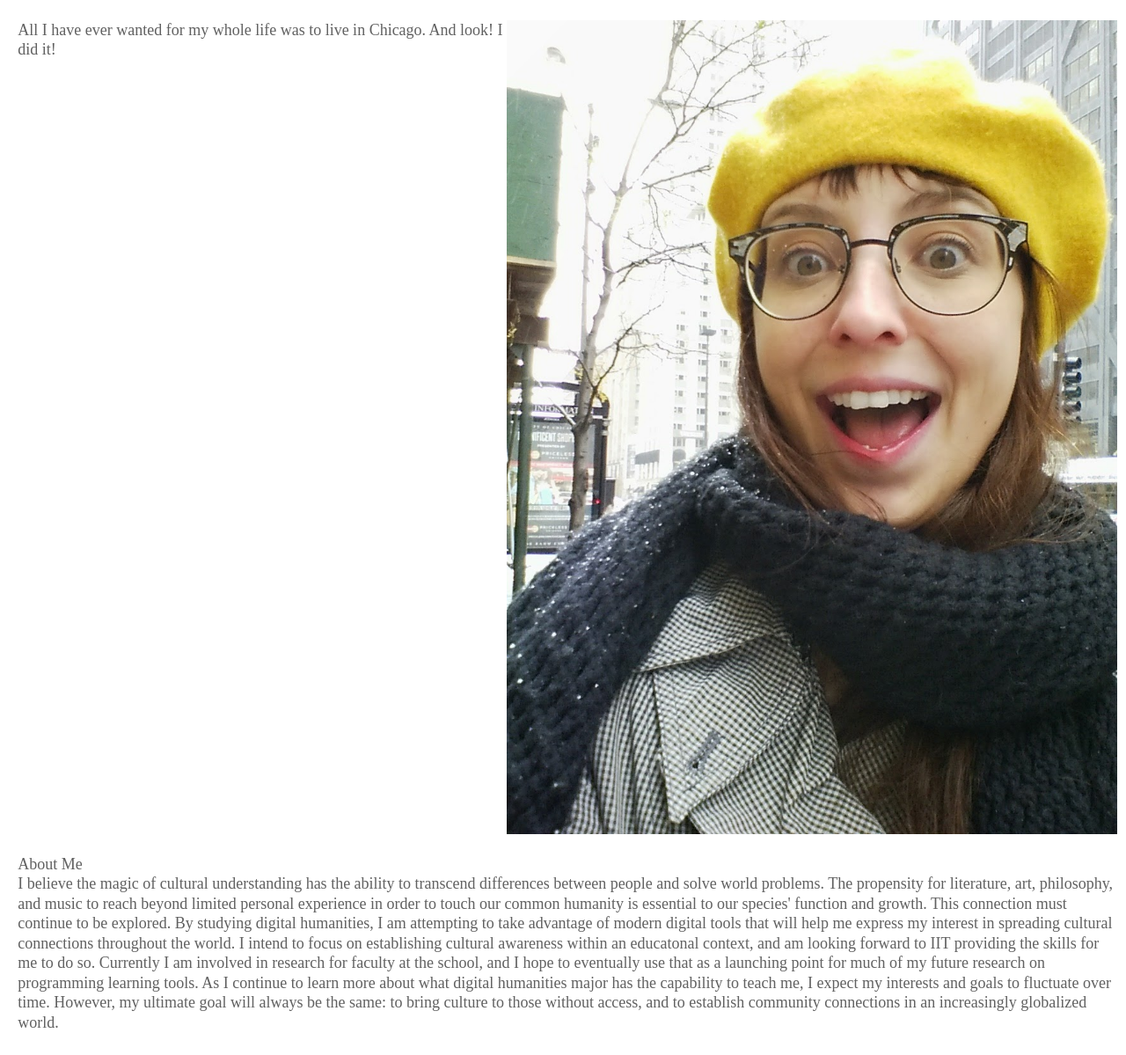
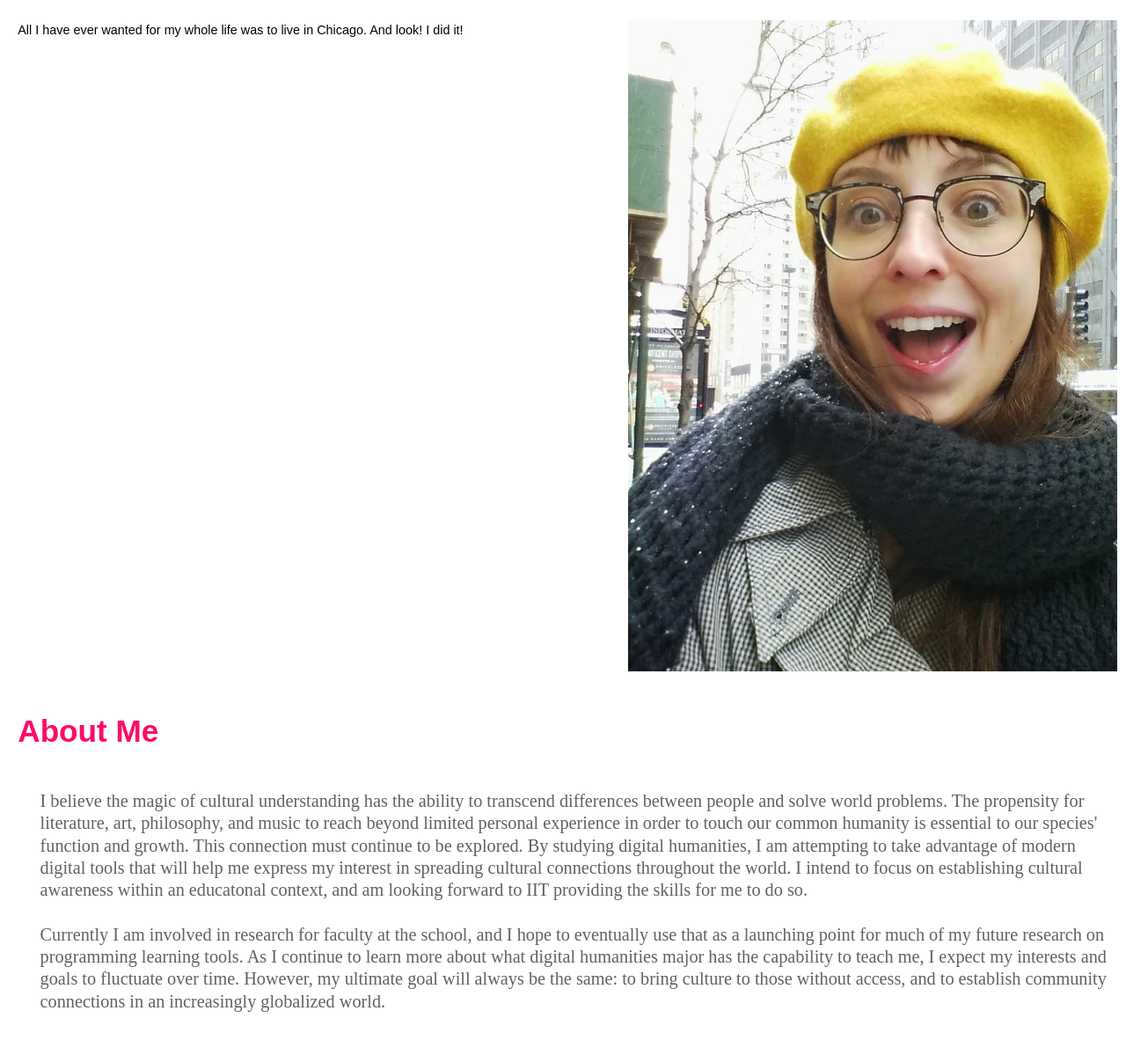
Before and after one commit to kaminalu/SinglePage, a plain HTML site: page index.html in a window 1280 px wide. Shown: the whole page at 88% size. Drawn offline with Linux system fonts and the light colour scheme.

Commit message:
Sloppy commit.  Lots of formatting changes.

```diff
--- a/index.html
+++ b/index.html
@@ -28,7 +28,8 @@
   in spreading cultural connections throughout the world. I intend to focus
   on establishing cultural awareness within an educatonal context, and am
   looking forward to IIT providing the skills for me to do so.
-
+     </p>
+     <p>
       Currently I am involved in research for faculty at the school, and I hope to
 eventually use that as a launching point for much of my future research on
 programming learning tools. As I continue to learn more about what digital
--- a/screen.css
+++ b/screen.css
@@ -65,6 +65,24 @@ body {
   text-size-adjust: 100%;
 }
 
+h1 {
+  font-size: 1.953111111111111em; /* 35.156 / 18px */
+  line-height: 1.2800091022869495; /* 22.5px * 2 / 35.156 */
+  padding-top: 0.6400045511434748em; /* 22.5px / 35.156 */
+  padding-bottom: 1.2800091022869495em; /* 22.5px * 2 / 35.156 */
+  color: #ff0a68; /* www.hexcolortool.com */
+  font-family: sans-serif;
+  font-weight: bold;
+}
+
+p {
+  font-size: 1.125em; /* 18px/16px = 1.125 */
+  line-height: 1.25em; /* 22.5px / 18px */
+  padding-left: 1.25em; /* 4:5 ratio on baseline */
+  padding-right: 0.5625em; /* half the 4:5 ratio */
+  padding-bottom: 1.25em; /* 22.5px / 18px */
+}
+
 img {
   display: block;
   max-width: 100%;
@@ -76,13 +94,16 @@ img {
     position: relative;
   }
   img {
-    margin-left: 44.44444444444%;
-    width: 55.55555555555%;
+    margin-left: 55.55555555555%;
+    width: 44.44444444444%;
   }
   figcaption {
     position: absolute;
-    width: 44.44444444444%;
+    width: 55.55555555555%;
     top: 0;
     left: 0;
+    font-family: sans-serif;
+    font-size: 0.8em; /* 18px/14.4px = 1 */
+    color: black
   }
 }
```
Lines whose indentation alone changed are shown as unchanged.
